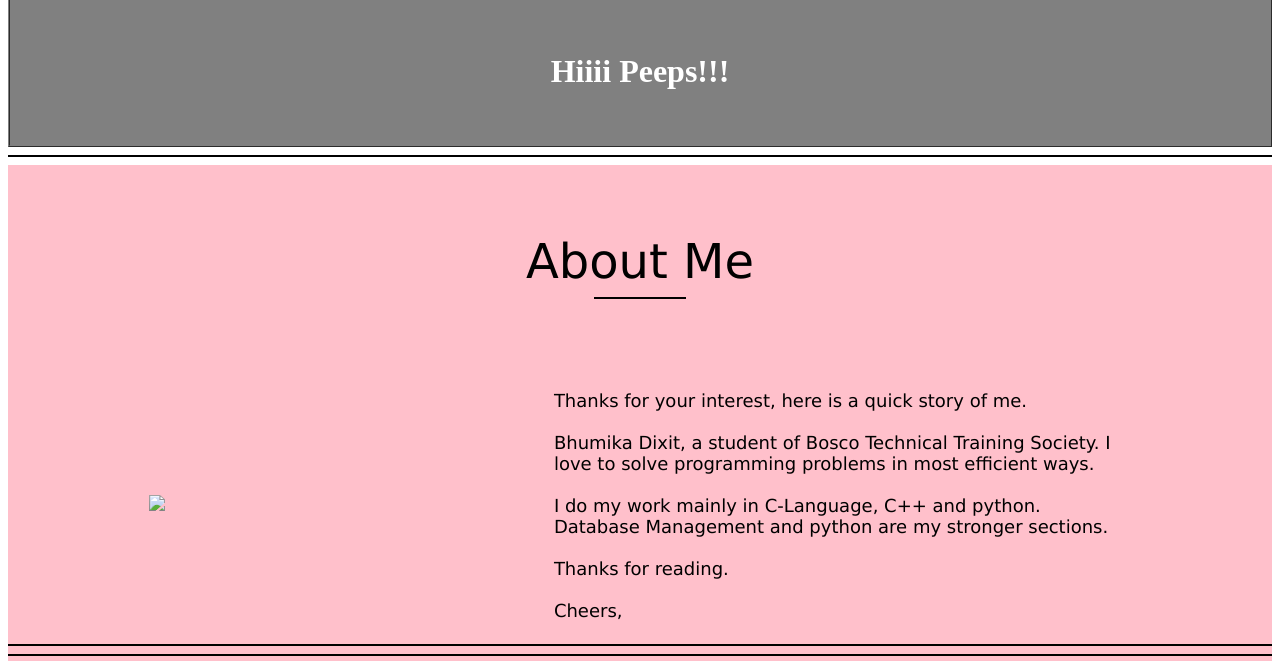
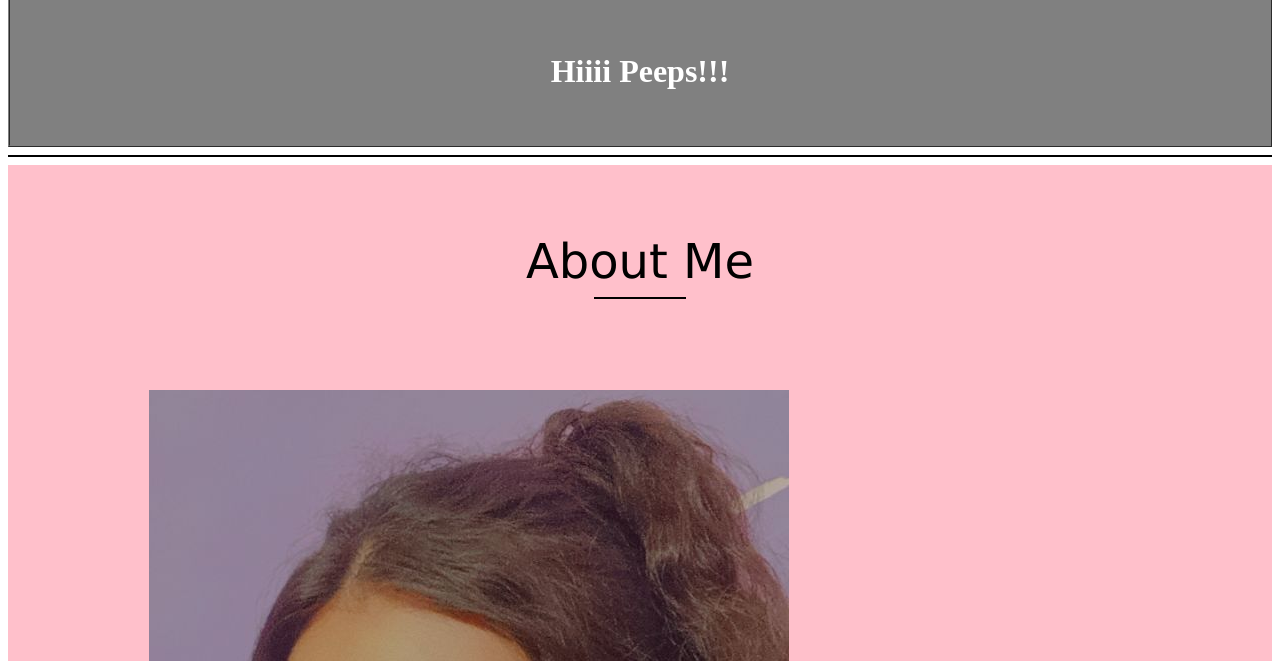
Before and after one commit to dbhumiika/dbhumiika.github.io, a plain HTML site: page index.html in a window 1280 px wide. Shown: the part 115-776 px from the top of the page. Drawn offline with Linux system fonts and the light colour scheme.

Commit message:
Update index.html

```diff
--- a/index.html
+++ b/index.html
@@ -149,7 +149,7 @@
 
 					<tr>
 						<td width="40%">
-							<img src="C:\Users\91782\Desktop\Capture.png">
+							<img src="bhumika.jfif">
 						</td>
 
 						<td width="60%">
```
